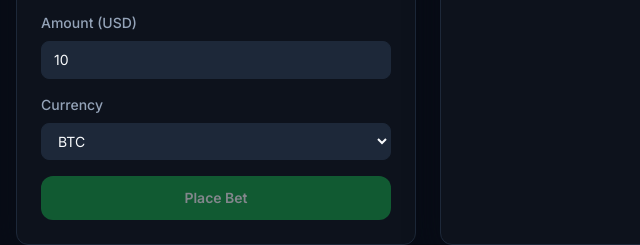
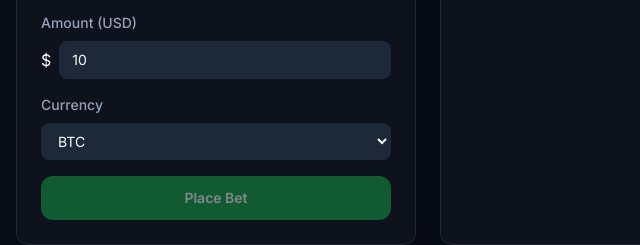
Before and after one commit to harpalll/crashGameCryptoWS, a website: page public/index.html in a window 1280 px wide. Shown: the part 489-734 px from the top of the page, 0-640 px from the left. Drawn offline with nearby package versions, Linux system fonts and the light colour scheme; no server answers.

Commit message:
Feat: Added Cors and ui fix.

```diff
--- a/package.json
+++ b/package.json
@@ -6,7 +6,7 @@
   "type": "module",
   "scripts": {
     "test": "echo \"Error: no test specified\" && exit 1",
-    "seed": "node src/seed.js",
+    "seed": "node src/utils/seed.js",
     "start": "node server.js",
     "dev": "nodemon server.js"
   },
@@ -15,6 +15,7 @@
   "license": "ISC",
   "dependencies": {
     "axios": "^1.11.0",
+    "cors": "^2.8.5",
     "crypto": "^1.0.1",
     "dotenv": "^17.2.1",
     "express": "^5.1.0",
--- a/public/index.html
+++ b/public/index.html
@@ -361,6 +361,8 @@
                 >
                   Amount (USD)
                 </label>
+                <div class="flex gap-2 items-center">
+                  <span>$</span>
                   <input
                     type="number"
                     id="usdAmount"
@@ -369,6 +371,7 @@
                     class="input-field w-full py-2 px-3 text-sm"
                     placeholder="10"
                   />
+                </div>
               </div>
 
               <div>
--- a/server.js
+++ b/server.js
@@ -8,6 +8,7 @@ import GameService from "./src/services/gameService.js";
 import path from "path";
 import { fileURLToPath } from "url";
 import { sendWallet } from "./src/utils/getWalletForPlayer.js";
+import cors from "cors";
 
 dotenv.config();
 
@@ -17,6 +18,7 @@ const __filename = fileURLToPath(import.meta.url);
 const __dirname = path.dirname(__filename);
 
 const app = express();
+app.use(cors());
 const server = http.createServer(app);
 
 const io = new Server(server, {
```
Also changed, not shown: README.md, 1 other file. Lines whose indentation alone changed are shown as unchanged.
